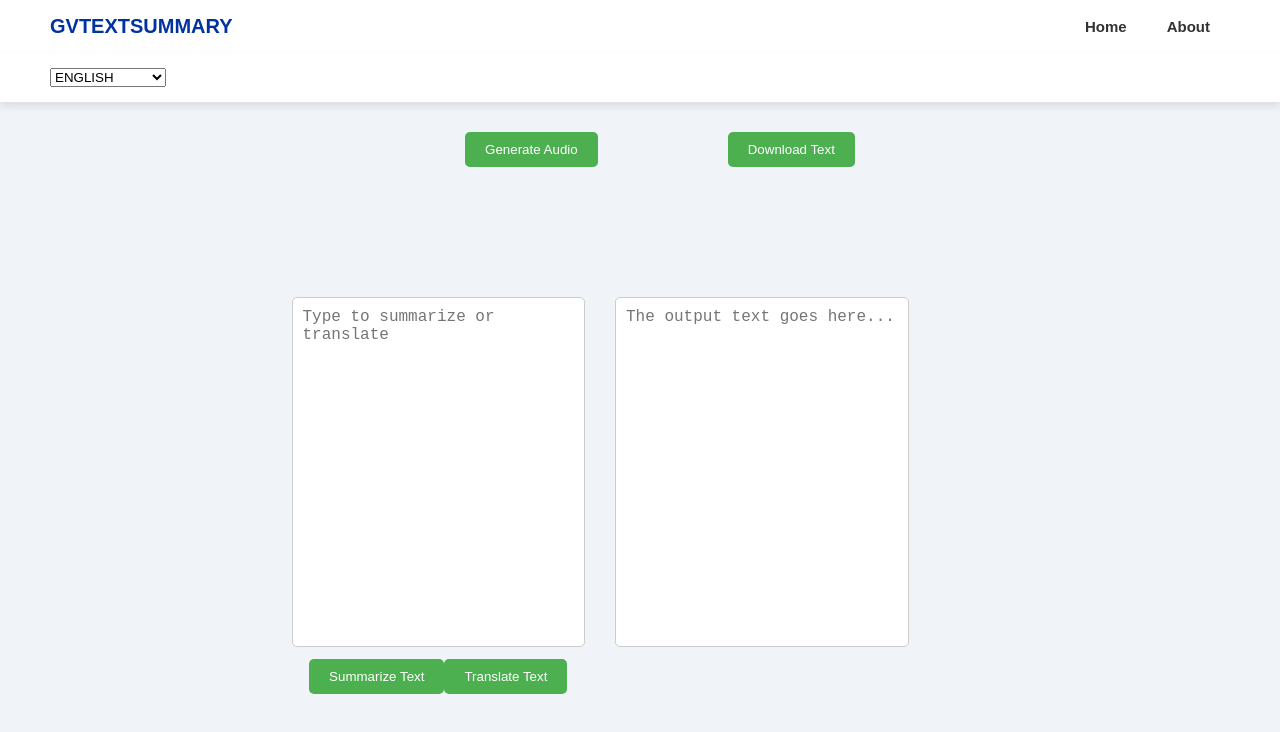
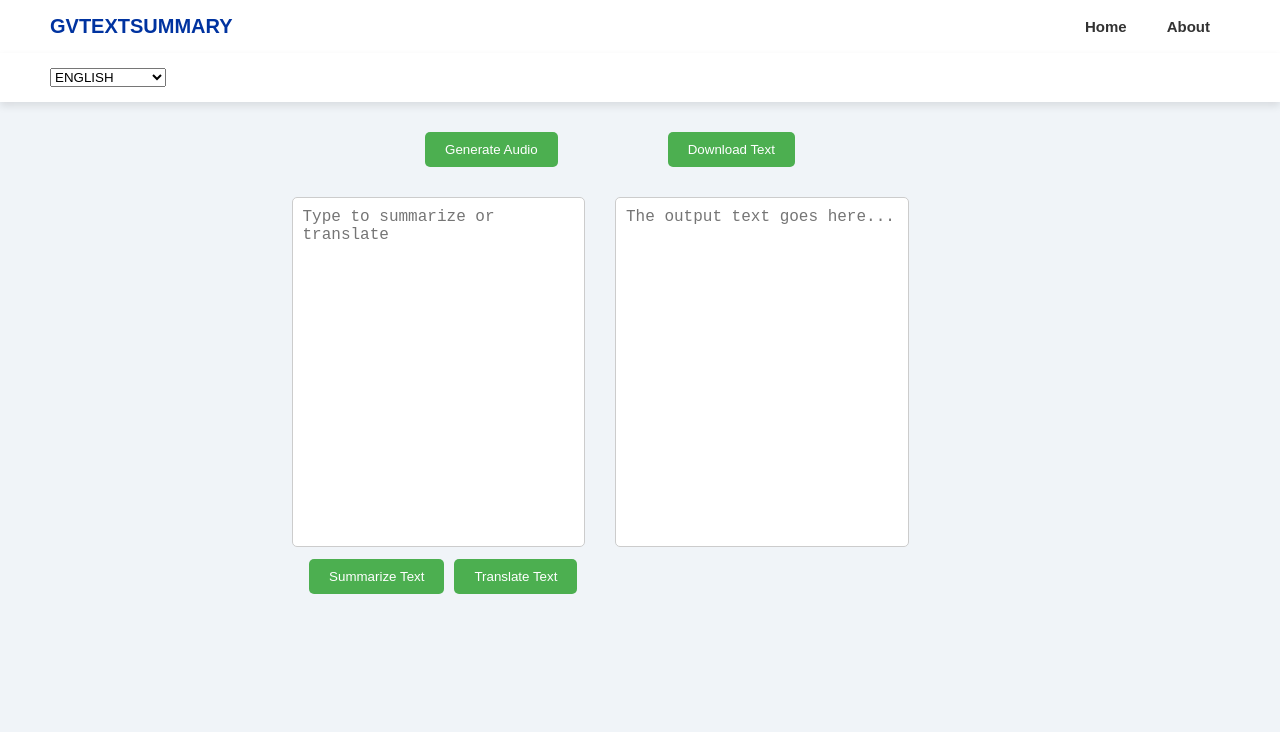
Before and after one commit to ramrockety/GVTextSummary, a React (Create React App) app in the folder text-summary-app/: page / in a window 1280 px wide. Shown: the top 732 px of the page. Built offline with nearby package versions, Linux system fonts and the light colour scheme.

Commit message:
correcting the styling

```diff
--- a/text-summary-app/src/App.css
+++ b/text-summary-app/src/App.css
@@ -66,12 +66,14 @@ body {
 }
 
 .download-button {
-  margin-left: 120px;
+  margin-left: 60px;
+  margin-right: 40px;
 }
 
 .translate-button,
 .summarize-button {
   margin-top: 10px;
+  margin-left: 10px;
 }
 
 .download-button:hover,
@@ -91,10 +93,12 @@ body {
 
 .text-area,
 .text-area-output {
+  width: 100%;
   display: flex;
   flex-direction: column;
   flex: 1;
   max-width: 350px;
+  margin-top: -100px;
 }
 
 .text-area textarea,
```
